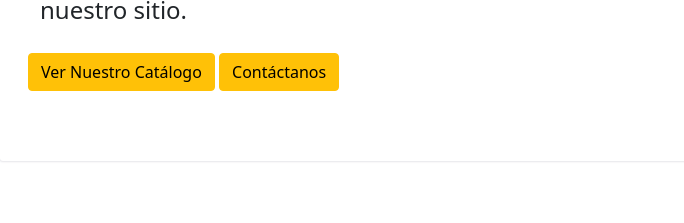
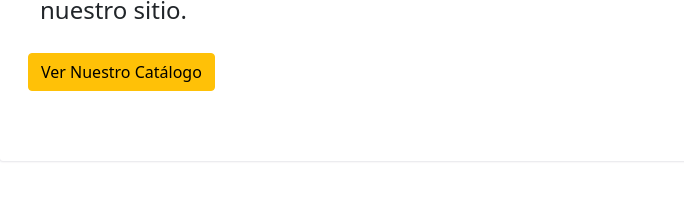
Before and after one commit to nacholmedina/Lumitec, a plain HTML site: page index.html in a window 1280 px wide. Shown: the part 368-591 px from the top of the page, 0-684 px from the left. Drawn offline with nearby package versions, Linux system fonts and the light colour scheme.

Commit message:
fourth commit
Correciòn de errores en index

```diff
--- a/index.html
+++ b/index.html
@@ -47,7 +47,6 @@
           <h4 class="text-dark p-3 text-justify">Lumitec es una empresa familiar, nacida en el año 2017 en Adelía María, un pueblo ubicado al sur de la provincia de Córdoba, Argentina. Ofrecemos servicio técnico y venta presencial en <a href="https://www.google.com/maps/place/LUMITEC+Electricidad+%26+iluminaci%C3%B3n/@-33.6358874,-64.021467,15z/data=!4m5!3m4!1s0x0:0xbeb4294bebd212b1!8m2!3d-33.6358874!4d-64.021467"><b><u>Nuestra sucursal</b></u></a> y también venta online a través de nuestro sitio. </h4>
         <div class="btns p-1">
             <a href="sale.html"><button type="button" class="btn btn-warning">Ver Nuestro Catálogo</button></a>
-            <a href="contact.html"><button type="button" class="btn btn-warning">Contáctanos</button></a>
         </div>
       </div>
       <div class="centralimage col-md-6 mt-5 p-5  d-none d-sm-block d-none d-sm-block">
```
